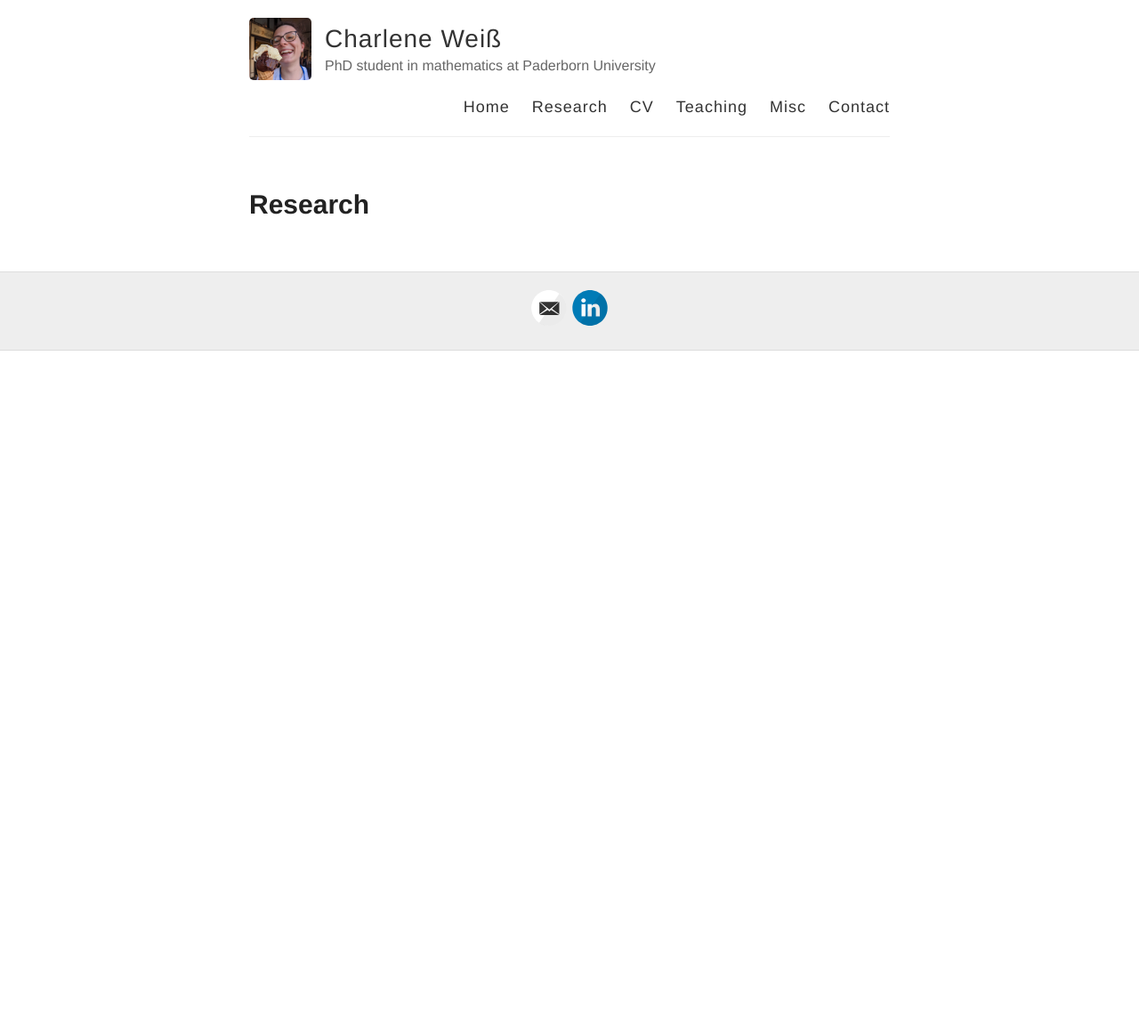
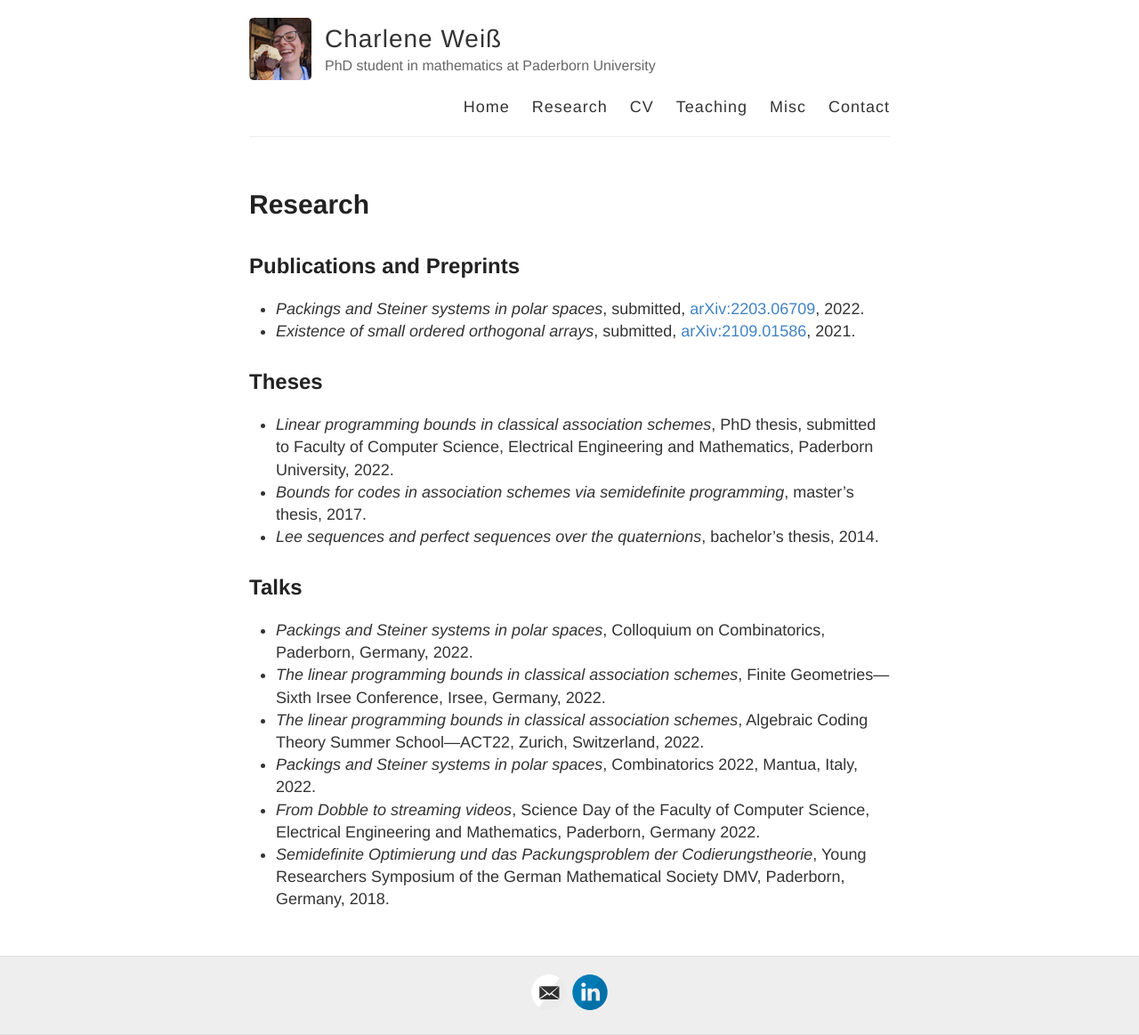
Before and after one commit to charleneweiss/charleneweiss.github.io, a Jekyll site: the page built from research.md, in a window 1280 px wide. Shown: the whole page at 89% size. Built offline with Jekyll 4.4.1, drawn with Linux system fonts in a browser that asks for light colours; before the commit the page ends 900 px from its top, so only the background shows below that.

Commit message:
Add research: Publications, Talks

```diff
--- a/research.md
+++ b/research.md
@@ -3,3 +3,23 @@ layout: page
 title: Research
 permalink: /research/
 ---
+
+## Publications and Preprints
+
+- *Packings and Steiner systems in polar spaces*, submitted, [arXiv:2203.06709](https://arxiv.org/pdf/2203.06709.pdf), 2022.
+- *Existence of small ordered orthogonal arrays*, submitted, [arXiv:2109.01586](https://arxiv.org/pdf/2109.01586.pdf), 2021.
+
+## Theses
+
+- *Linear programming bounds in classical association schemes*, PhD thesis, submitted to Faculty of Computer Science, Electrical Engineering and Mathematics, Paderborn University, 2022.
+- *Bounds for codes in association schemes via semidefinite programming*, master's thesis, 2017.
+- *Lee sequences and perfect sequences over the quaternions*, bachelor's thesis, 2014.
+
+## Talks
+
+- *Packings and Steiner systems in polar spaces*, Colloquium on Combinatorics, Paderborn, Germany, 2022.
+- *The linear programming bounds in classical association schemes*, Finite Geometries---Sixth Irsee Conference, Irsee, Germany, 2022.
+- *The linear programming bounds in classical association schemes*, Algebraic Coding Theory Summer School---ACT22, Zurich, Switzerland, 2022.
+- *Packings and Steiner systems in polar spaces*, Combinatorics 2022, Mantua, Italy, 2022.
+- *From Dobble to streaming videos*, Science Day of the Faculty of Computer Science, Electrical Engineering and Mathematics, Paderborn, Germany 2022.
+- *Semidefinite Optimierung und das Packungsproblem der Codierungstheorie*, Young Researchers Symposium of the German Mathematical Society DMV, Paderborn, Germany, 2018.
```
